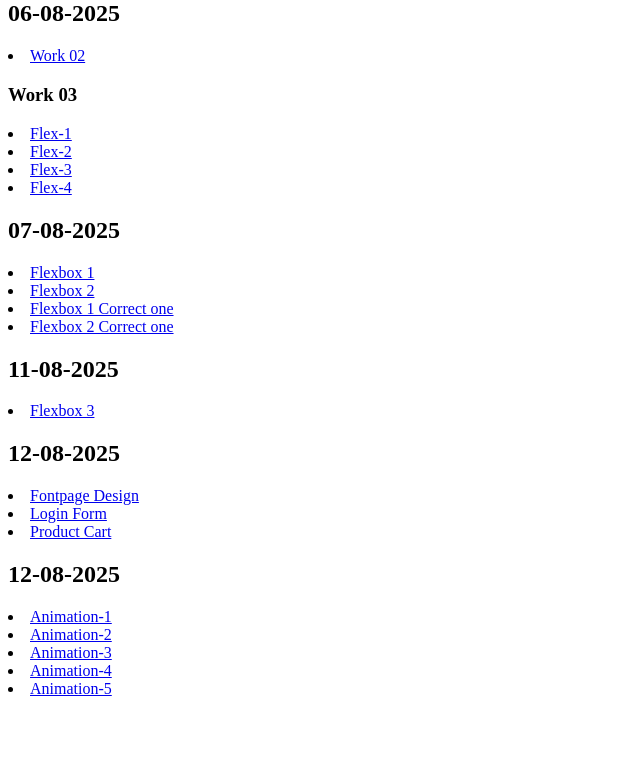
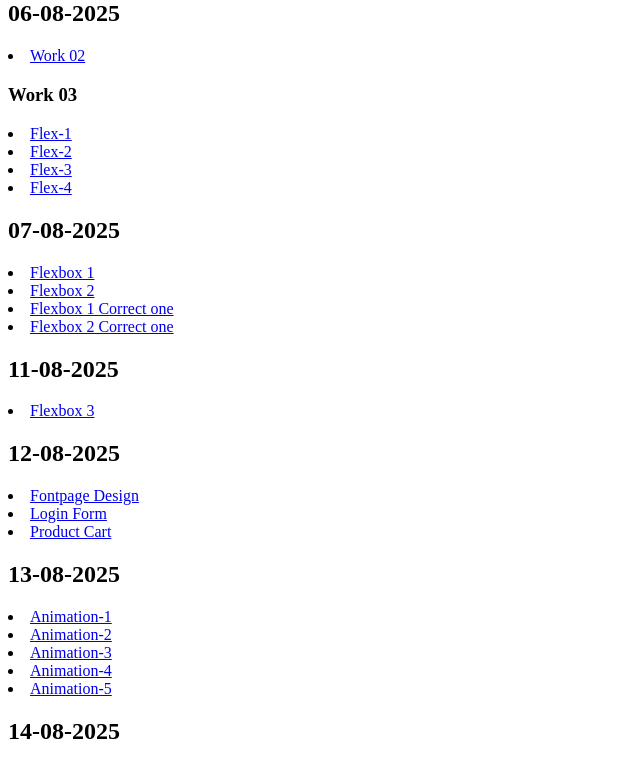
Before and after one commit to jananikodithuwakku/All-Works, a plain HTML site: page index.html in a window 1280 px wide. Shown: the part 66-831 px from the top of the page, without its empty margins (0-640 px from the left). Before the commit the page ends 800 px from the top, so only its background shows below. Drawn offline with Linux system fonts and the light colour scheme.

Commit message:
Fifteen Commit

```diff
--- a/index.html
+++ b/index.html
@@ -29,12 +29,14 @@
     <li><a href="Frontend Pages/Login_Form.html">Login Form</a></li>
     <li><a href="Frontend Pages/Add_to_cart.html">Product Cart</a></li>
 
-    <h2>12-08-2025</h2>
+    <h2>13-08-2025</h2>
     <li><a href="Animation/Animation.html">Animation-1</a></li>
     <li><a href="Animation/Animation-1.html">Animation-2</a></li>
     <li><a href="Animation/Animation-3.html">Animation-3</a></li>
     <li><a href="Animation/Animation-4.html">Animation-4</a></li>
     <li><a href="Animation/Animation-5.html">Animation-5</a></li>
 
+    <h2>14-08-2025</h2>
+
 </body>
 </html>
```
